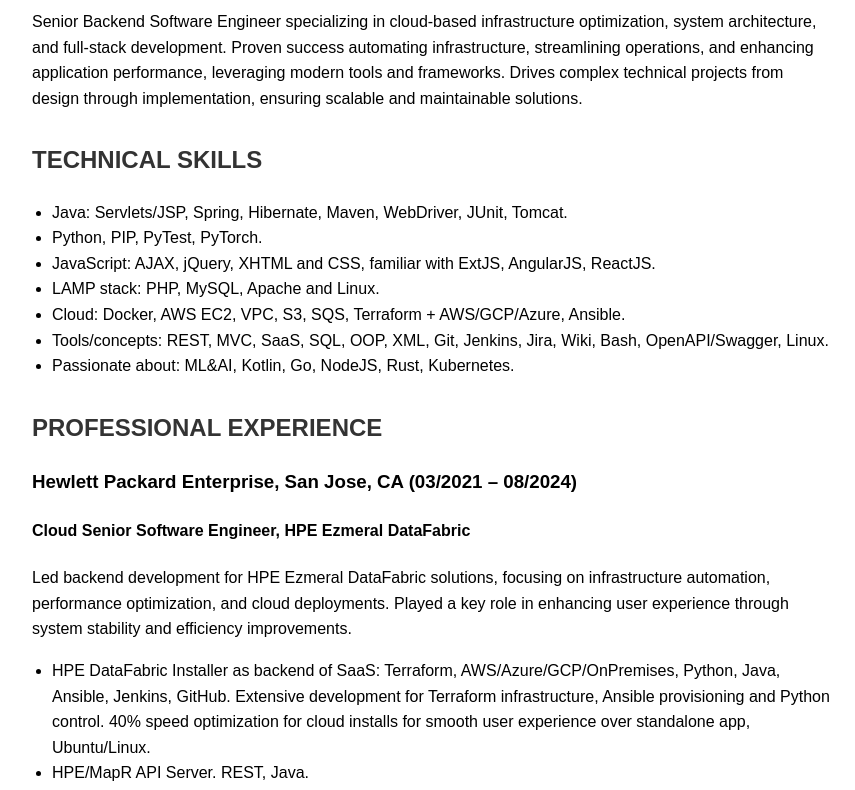
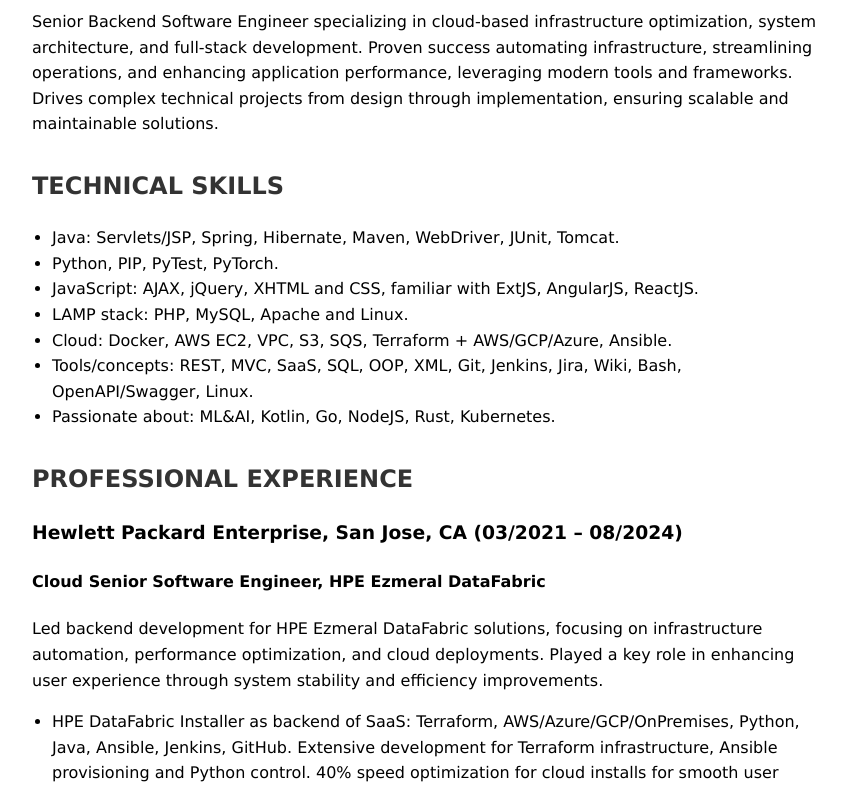
Before and after one commit to filinus/filinus.github.io, a plain HTML site: page index.html in a window 1280 px wide. Shown: the part 209-999 px from the top of the page, without its empty margins (208-1063 px from the left). Drawn offline with Linux system fonts and the light colour scheme.

Commit message:
readable fonts

```diff
--- a/index.html
+++ b/index.html
@@ -18,7 +18,7 @@
 
     <style>
         body {
-            font-family: Arial, sans-serif;
+            font-family: Bookerly, Literata, Verdana, Arial, sans-serif;
             line-height: 1.6;
             padding: 20px;
             max-width: 800px;
```
